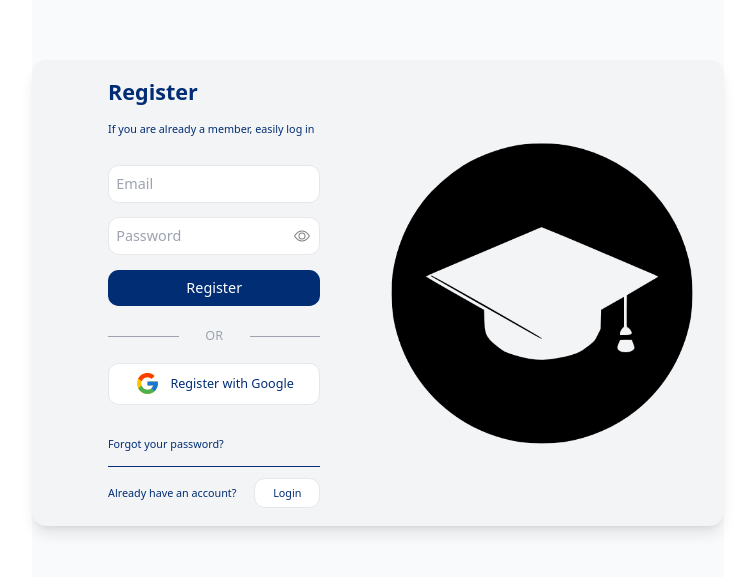
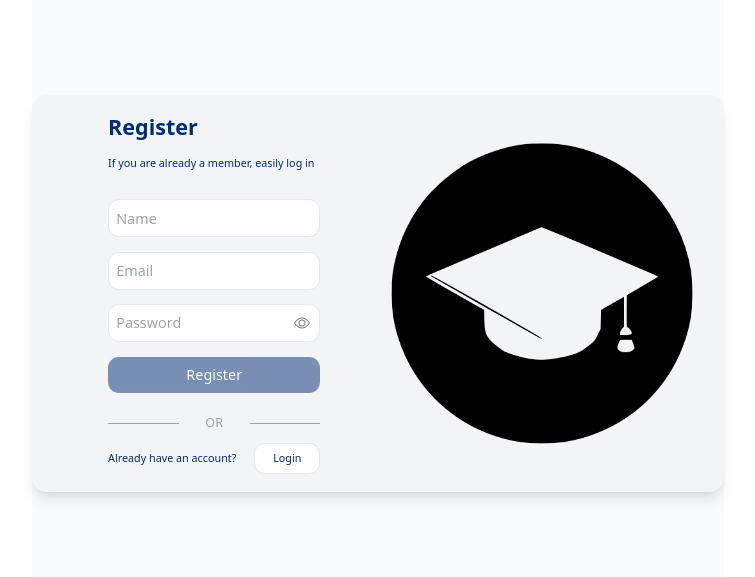
Before and after one commit to NehaRawat22/Recruitedia, a React (Vite) app: page /register in a window 1280 px wide. Shown: the part 121-698 px from the top of the page, without its empty margins (262-1017 px from the left). Built offline with nearby package versions, Linux system fonts and the light colour scheme.

Commit message:
Placement Cell Management System

```diff
--- a/src/components/Home.jsx
+++ b/src/components/Home.jsx
@@ -38,7 +38,7 @@ const Home = () => {
               <div className="px-9">
                 <button className="py-12">
                   <Link
-                    to="/dashboard"
+                    to="/login"
                     className="relative inline-flex items-center justify-start px-6 py-3 overflow-hidden font-medium transition-all bg-blue-700 rounded-xl group"
                   >
                     <span className="absolute top-0 right-0 inline-block w-6 h-6 transition-all duration-500 ease-in-out bg-blue-900 rounded group-hover:-mr-4 group-hover:-mt-4">
--- a/src/components/Login.jsx
+++ b/src/components/Login.jsx
@@ -1,65 +1,115 @@
-import logo from '../assets/logo.png';
+import React, { useState } from "react";
+import { Link, useNavigate } from "react-router-dom";
+import logo from "../assets/logo.png";
 
-import { Link } from "react-router-dom";
+const Login = () => {
+  const [email, setEmail] = useState("");
+  const [password, setPassword] = useState("");
+  const [passwordVisible, setPasswordVisible] = useState(false);
+  const [isFormValid, setIsFormValid] = useState(false);
+  const navigate = useNavigate();
 
-const Login=()=> {
+  const handleEmailChange = (e) => {
+    setEmail(e.target.value);
+    validateForm();
+  };
+
+  const handlePasswordChange = (e) => {
+    setPassword(e.target.value);
+    validateForm();
+  };
+
+  const validateForm = () => {
+    const isValid = email.trim() !== "" && password.trim() !== "";
+    setIsFormValid(isValid);
+  };
+
+  // Handle form submission
+  const handleSubmit = (e) => {
+    e.preventDefault();
+    if (isFormValid) {
+      console.log("Form submitted successfully");
+      navigate("/dashboard");
+    } else {
+      console.log("Form is invalid. Please fill all fields.");
+    }
+  };
+
+  // Function to toggle password visibility
+  const togglePasswordVisibility = () => {
+    setPasswordVisible((prevState) => !prevState);
+  };
+
   return (
     <div>
-      <section class="bg-gray-50 min-h-screen flex items-center justify-center">
-  <div class="bg-gray-100 flex rounded-2xl shadow-lg max-w-3xl p-5 items-center">
+      <section className="bg-gray-50 min-h-screen flex items-center justify-center">
+        <div className="bg-gray-100 flex rounded-2xl shadow-lg max-w-3xl p-5 items-center">
+          <div className="md:w-1/2 px-8 md:px-16">
+            <h2 className="font-bold text-2xl text-[#002D74]">Login</h2>
 
-    <div class="md:w-1/2 px-8 md:px-16">
-      <h2 class="font-bold text-2xl text-[#002D74]">Login</h2>
-      <p class="text-xs mt-4 text-[#002D74]">If you are already a member, easily log in</p>
-
-      <form action="" class="flex flex-col gap-4">
-        <input class="p-2 mt-8 rounded-xl border" type="email" name="email" placeholder="Email"/>
-        <div class="relative">
-          <input class="p-2 rounded-xl border w-full" type="password" name="password" placeholder="Password"/>
-          <svg xmlns="http://www.w3.org/2000/svg" width="16" height="16" fill="gray" class="bi bi-eye absolute top-1/2 right-3 -translate-y-1/2" viewBox="0 0 16 16">
+            <form onSubmit={handleSubmit} className="flex flex-col gap-4">
+              <input
+                className="p-2 mt-8 rounded-xl border"
+                type="email"
+                name="email"
+                placeholder="Email"
+                value={email}
+                onChange={handleEmailChange}
+              />
+              <div className="relative">
+                <input
+                  className="p-2 rounded-xl border w-full"
+                  type={passwordVisible ? "text" : "password"}
+                  name="password"
+                  placeholder="Password"
+                  value={password}
+                  onChange={handlePasswordChange}
+                />
+                <svg
+                  xmlns="http://www.w3.org/2000/svg"
+                  width="16"
+                  height="16"
+                  fill="gray"
+                  className="bi bi-eye absolute top-1/2 right-3 -translate-y-1/2 cursor-pointer"
+                  viewBox="0 0 16 16"
+                  onClick={togglePasswordVisibility}
+                >
                   <path d="M16 8s-3-5.5-8-5.5S0 8 0 8s3 5.5 8 5.5S16 8 16 8zM1.173 8a13.133 13.133 0 0 1 1.66-2.043C4.12 4.668 5.88 3.5 8 3.5c2.12 0 3.879 1.168 5.168 2.457A13.133 13.133 0 0 1 14.828 8c-.058.087-.122.183-.195.288-.335.48-.83 1.12-1.465 1.755C11.879 11.332 10.119 12.5 8 12.5c-2.12 0-3.879-1.168-5.168-2.457A13.134 13.134 0 0 1 1.172 8z" />
                   <path d="M8 5.5a2.5 2.5 0 1 0 0 5 2.5 2.5 0 0 0 0-5zM4.5 8a3.5 3.5 0 1 1 7 0 3.5 3.5 0 0 1-7 0z" />
                 </svg>
               </div>
-        <button class="bg-[#002D74] rounded-xl text-white py-2 hover:scale-105 duration-300">Login</button>
+              <button
+                type="submit"
+                className={`bg-[#002D74] rounded-xl text-white py-2 hover:scale-105 duration-300 ${
+                  !isFormValid ? "opacity-50 cursor-not-allowed" : ""
+                }`}
+                disabled={!isFormValid}
+              >
+                Login
+              </button>
             </form>
-
-      <div class="mt-6 grid grid-cols-3 items-center text-gray-400">
-        <hr class="border-gray-400"/>
-        <p class="text-center text-sm">OR</p>
-        <hr class="border-gray-400"/>
+            <div className="mt-6 grid grid-cols-3 items-center text-gray-400">
+              <hr className="border-gray-400" />
+              <p className="text-center text-sm">OR</p>
+              <hr className="border-gray-400" />
             </div>
 
-      <button class="bg-white border py-2 w-full rounded-xl mt-5 flex justify-center items-center text-sm hover:scale-105 duration-300 text-[#002D74]">
-        <svg class="mr-3" xmlns="http://www.w3.org/2000/svg" viewBox="0 0 48 48" width="25px">
-          <path fill="#FFC107" d="M43.611,20.083H42V20H24v8h11.303c-1.649,4.657-6.08,8-11.303,8c-6.627,0-12-5.373-12-12c0-6.627,5.373-12,12-12c3.059,0,5.842,1.154,7.961,3.039l5.657-5.657C34.046,6.053,29.268,4,24,4C12.955,4,4,12.955,4,24c0,11.045,8.955,20,20,20c11.045,0,20-8.955,20-20C44,22.659,43.862,21.35,43.611,20.083z" />
-          <path fill="#FF3D00" d="M6.306,14.691l6.571,4.819C14.655,15.108,18.961,12,24,12c3.059,0,5.842,1.154,7.961,3.039l5.657-5.657C34.046,6.053,29.268,4,24,4C16.318,4,9.656,8.337,6.306,14.691z" />
-          <path fill="#4CAF50" d="M24,44c5.166,0,9.86-1.977,13.409-5.192l-6.19-5.238C29.211,35.091,26.715,36,24,36c-5.202,0-9.619-3.317-11.283-7.946l-6.522,5.025C9.505,39.556,16.227,44,24,44z" />
-          <path fill="#1976D2" d="M43.611,20.083H42V20H24v8h11.303c-0.792,2.237-2.231,4.166-4.087,5.571c0.001-0.001,0.002-0.001,0.003-0.002l6.19,5.238C36.971,39.205,44,34,44,24C44,22.659,43.862,21.35,43.611,20.083z" />
-        </svg>
-        Login with Google
-      </button>
-
-      <div class="mt-5 text-xs border-b border-[#002D74] py-4 text-[#002D74]">
-        <a href="#">Forgot your password?</a>
-      </div>
-
-      <div class="mt-3 text-xs flex justify-between items-center text-[#002D74]">
+            <div className="mt-3 text-xs flex justify-between items-center text-[#002D74]">
               <p>Don't have an account?</p>
               <Link to="/register">
-        <button class="py-2 px-5 bg-white border rounded-xl hover:scale-110 duration-300">Register</button>
+                <button className="py-2 px-5 bg-white border rounded-xl hover:scale-110 duration-300">
+                  Register
+                </button>
               </Link>
             </div>
           </div>
-
-
-    <div class="md:block hidden w-1/2">
-      <img class="rounded-2xl" src={logo}/>
+          <div className="md:block hidden w-1/2">
+            <img className="rounded-2xl" src={logo} alt="Logo" />
           </div>
         </div>
       </section>
     </div>
-  )
-}
+  );
+};
 
-export default Login
+export default Login;
--- a/src/components/Register.jsx
+++ b/src/components/Register.jsx
@@ -1,65 +1,129 @@
-import logo from '../assets/logo.png';
+import React, { useState } from "react";
+import { Link, useNavigate } from "react-router-dom";
+import logo from "../assets/logo.png";
 
-import { Link } from "react-router-dom";
+const Register = () => {
+  const [name, setName] = useState("");
+  const [email, setEmail] = useState("");
+  const [password, setPassword] = useState("");
+  const [passwordVisible, setPasswordVisible] = useState(false);
+  const [isFormValid, setIsFormValid] = useState(false);
 
-const Register=()=> {
+  const navigate = useNavigate();
+
+  const handleNameChange = (e) => {
+    setName(e.target.value);
+    validateForm();
+  };
+
+  const handleEmailChange = (e) => {
+    setEmail(e.target.value);
+    validateForm();
+  };
+
+  const handlePasswordChange = (e) => {
+    setPassword(e.target.value);
+    validateForm();
+  };
+
+  const validateForm = () => {
+    const isValid =
+      name.trim() !== "" && email.trim() !== "" && password.trim() !== "";
+    setIsFormValid(isValid);
+  };
+
+  const handleSubmit = (e) => {
+    e.preventDefault();
+    if (isFormValid) {
+      console.log("Form submitted successfully");
+      navigate("/login");
+    } else {
+      console.log("Form is invalid. Please fill all fields.");
+    }
+  };
+
   return (
     <div>
-      <section class="bg-gray-50 min-h-screen flex items-center justify-center">
-  <div class="bg-gray-100 flex rounded-2xl shadow-lg max-w-3xl p-5 items-center">
-
-    <div class="md:w-1/2 px-8 md:px-16">
-      <h2 class="font-bold text-2xl text-[#002D74]">Register</h2>
-      <p class="text-xs mt-4 text-[#002D74]">If you are already a member, easily log in</p>
-
-      <form action="" class="flex flex-col gap-4">
-        <input class="p-2 mt-8 rounded-xl border" type="email" name="email" placeholder="Email"/>
-        <div class="relative">
-          <input class="p-2 rounded-xl border w-full" type="password" name="password" placeholder="Password"/>
-          <svg xmlns="http://www.w3.org/2000/svg" width="16" height="16" fill="gray" class="bi bi-eye absolute top-1/2 right-3 -translate-y-1/2" viewBox="0 0 16 16">
+      <section className="bg-gray-50 min-h-screen flex items-center justify-center">
+        <div className="bg-gray-100 flex rounded-2xl shadow-lg max-w-3xl p-5 items-center">
+          <div className="md:w-1/2 px-8 md:px-16">
+            <h2 className="font-bold text-2xl text-[#002D74]">Register</h2>
+            <p className="text-xs mt-4 text-[#002D74]">
+              If you are already a member, easily log in
+            </p>
+            <form onSubmit={handleSubmit} className="flex flex-col gap-4">
+              <input
+                className="p-2 mt-8 rounded-xl border"
+                type="text"
+                name="name"
+                placeholder="Name"
+                value={name}
+                onChange={handleNameChange}
+              />
+              <input
+                className="p-2 rounded-xl border"
+                type="email"
+                name="email"
+                placeholder="Email"
+                value={email}
+                onChange={handleEmailChange}
+              />
+              <div className="relative">
+                <input
+                  className="p-2 rounded-xl border w-full"
+                  type={passwordVisible ? "text" : "password"}
+                  name="password"
+                  placeholder="Password"
+                  value={password}
+                  onChange={handlePasswordChange}
+                />
+                <svg
+                  xmlns="http://www.w3.org/2000/svg"
+                  width="16"
+                  height="16"
+                  fill="gray"
+                  className="bi bi-eye absolute top-1/2 right-3 -translate-y-1/2 cursor-pointer"
+                  viewBox="0 0 16 16"
+                  onClick={() => setPasswordVisible(!passwordVisible)}
+                >
                   <path d="M16 8s-3-5.5-8-5.5S0 8 0 8s3 5.5 8 5.5S16 8 16 8zM1.173 8a13.133 13.133 0 0 1 1.66-2.043C4.12 4.668 5.88 3.5 8 3.5c2.12 0 3.879 1.168 5.168 2.457A13.133 13.133 0 0 1 14.828 8c-.058.087-.122.183-.195.288-.335.48-.83 1.12-1.465 1.755C11.879 11.332 10.119 12.5 8 12.5c-2.12 0-3.879-1.168-5.168-2.457A13.134 13.134 0 0 1 1.172 8z" />
                   <path d="M8 5.5a2.5 2.5 0 1 0 0 5 2.5 2.5 0 0 0 0-5zM4.5 8a3.5 3.5 0 1 1 7 0 3.5 3.5 0 0 1-7 0z" />
                 </svg>
               </div>
-        <button class="bg-[#002D74] rounded-xl text-white py-2 hover:scale-105 duration-300">Register</button>
+              <button
+                className={`bg-[#002D74] rounded-xl text-white py-2 hover:scale-105 duration-300 ${
+                  !isFormValid && "opacity-50"
+                }`}
+                type="submit"
+                disabled={!isFormValid}
+              >
+                Register
+              </button>
             </form>
 
-      <div class="mt-6 grid grid-cols-3 items-center text-gray-400">
-        <hr class="border-gray-400"/>
-        <p class="text-center text-sm">OR</p>
-        <hr class="border-gray-400"/>
+            <div className="mt-6 grid grid-cols-3 items-center text-gray-400">
+              <hr className="border-gray-400" />
+              <p className="text-center text-sm">OR</p>
+              <hr className="border-gray-400" />
             </div>
 
-      <button class="bg-white border py-2 w-full rounded-xl mt-5 flex justify-center items-center text-sm hover:scale-105 duration-300 text-[#002D74]">
-        <svg class="mr-3" xmlns="http://www.w3.org/2000/svg" viewBox="0 0 48 48" width="25px">
-          <path fill="#FFC107" d="M43.611,20.083H42V20H24v8h11.303c-1.649,4.657-6.08,8-11.303,8c-6.627,0-12-5.373-12-12c0-6.627,5.373-12,12-12c3.059,0,5.842,1.154,7.961,3.039l5.657-5.657C34.046,6.053,29.268,4,24,4C12.955,4,4,12.955,4,24c0,11.045,8.955,20,20,20c11.045,0,20-8.955,20-20C44,22.659,43.862,21.35,43.611,20.083z" />
-          <path fill="#FF3D00" d="M6.306,14.691l6.571,4.819C14.655,15.108,18.961,12,24,12c3.059,0,5.842,1.154,7.961,3.039l5.657-5.657C34.046,6.053,29.268,4,24,4C16.318,4,9.656,8.337,6.306,14.691z" />
-          <path fill="#4CAF50" d="M24,44c5.166,0,9.86-1.977,13.409-5.192l-6.19-5.238C29.211,35.091,26.715,36,24,36c-5.202,0-9.619-3.317-11.283-7.946l-6.522,5.025C9.505,39.556,16.227,44,24,44z" />
-          <path fill="#1976D2" d="M43.611,20.083H42V20H24v8h11.303c-0.792,2.237-2.231,4.166-4.087,5.571c0.001-0.001,0.002-0.001,0.003-0.002l6.19,5.238C36.971,39.205,44,34,44,24C44,22.659,43.862,21.35,43.611,20.083z" />
-        </svg>
-        Register with Google
-      </button>
-
-      <div class="mt-5 text-xs border-b border-[#002D74] py-4 text-[#002D74]">
-        <a href="#">Forgot your password?</a>
-      </div>
-
-      <div class="mt-3 text-xs flex justify-between items-center text-[#002D74]">
+            <div className="mt-3 text-xs flex justify-between items-center text-[#002D74]">
               <p>Already have an account?</p>
               <Link to="/login">
-        <button class="py-2 px-5 bg-white border rounded-xl hover:scale-110 duration-300">Login</button>
+                <button className="py-2 px-5 bg-white border rounded-xl hover:scale-110 duration-300">
+                  Login
+                </button>
               </Link>
             </div>
           </div>
 
-
-    <div class="md:block hidden w-1/2">
-      <img class="rounded-2xl" src={logo}/>
+          <div className="md:block hidden w-1/2">
+            <img className="rounded-2xl" src={logo} alt="Logo" />
           </div>
         </div>
       </section>
     </div>
-  )
-}
+  );
+};
 
-export default Register
+export default Register;
```
Lines whose indentation alone changed are shown as unchanged.
